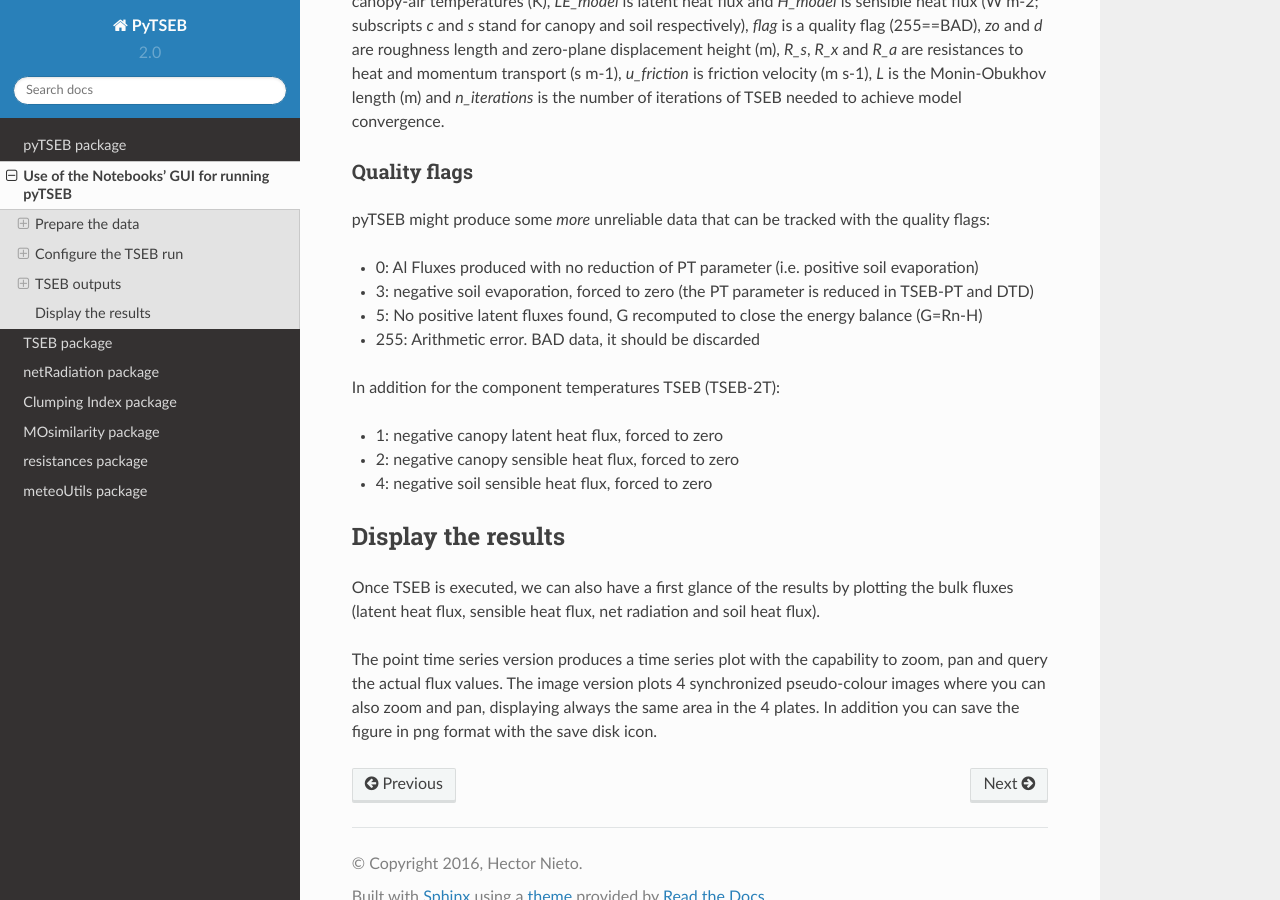
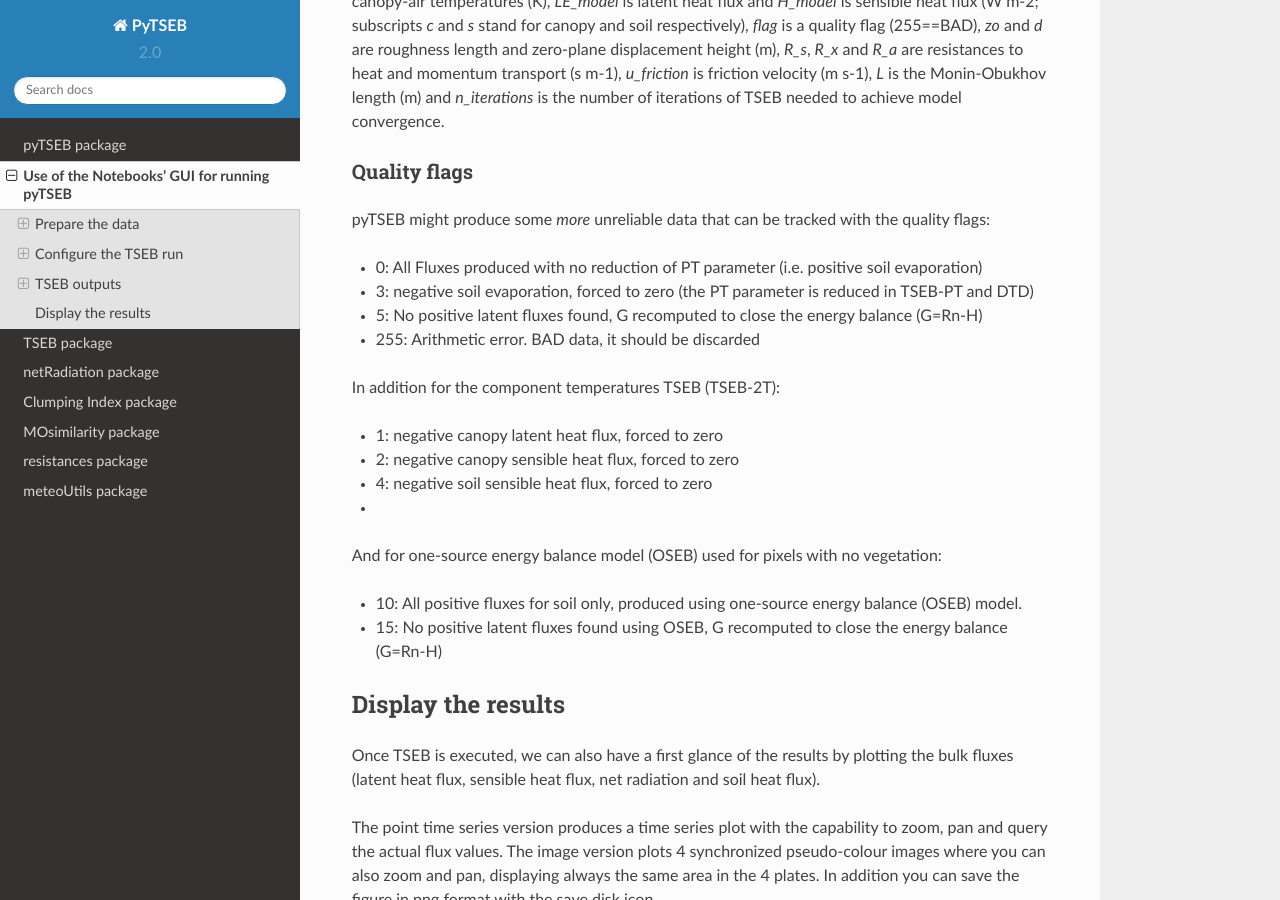
Before and after one commit to hectornieto/pyTSEB, a Sphinx documentation site: the page built from docs/README_Notebooks.md, in a window 1280 px wide and 900 px high, scrolled down 4778 px. Built offline with Sphinx 7.4.7 and the Read the Docs theme 2.0.0, drawn with Linux system fonts in a browser that asks for light colours.

Commit message:
Update documentation with the new quality flags for OSEB model.

```diff
--- a/docs/README_Notebooks.md
+++ b/docs/README_Notebooks.md
@@ -126,7 +126,7 @@ where variables with the same name as input variables have the same meaning, and
 ### Quality flags
 pyTSEB might produce some *more* unreliable data that can be tracked with the quality flags:
 
-* 0: Al Fluxes produced with no reduction of PT parameter (i.e. positive soil evaporation)
+* 0: All Fluxes produced with no reduction of PT parameter (i.e. positive soil evaporation)
 * 3: negative soil evaporation, forced to zero (the PT parameter is reduced in TSEB-PT and DTD)
 * 5: No positive latent fluxes found, G recomputed to close the energy balance (G=Rn-H)
 * 255: Arithmetic error. BAD data, it should be discarded
@@ -136,6 +136,10 @@ In addition for the component temperatures TSEB (TSEB-2T):
 * 1: negative canopy latent heat flux, forced to zero
 * 2: negative canopy sensible heat flux, forced to zero
 * 4: negative soil sensible heat flux, forced to zero
+*
+And for one-source energy balance model (OSEB) used for pixels with no vegetation:
+* 10: All positive fluxes for soil only, produced using one-source energy balance (OSEB) model.
+* 15: No positive latent fluxes found using OSEB, G recomputed to close the energy balance (G=Rn-H)
 
 ## Display the results
 Once TSEB is executed, we can also have a first glance of the results by plotting the bulk fluxes (latent heat flux, sensible heat flux, net radiation and soil heat flux).
```
